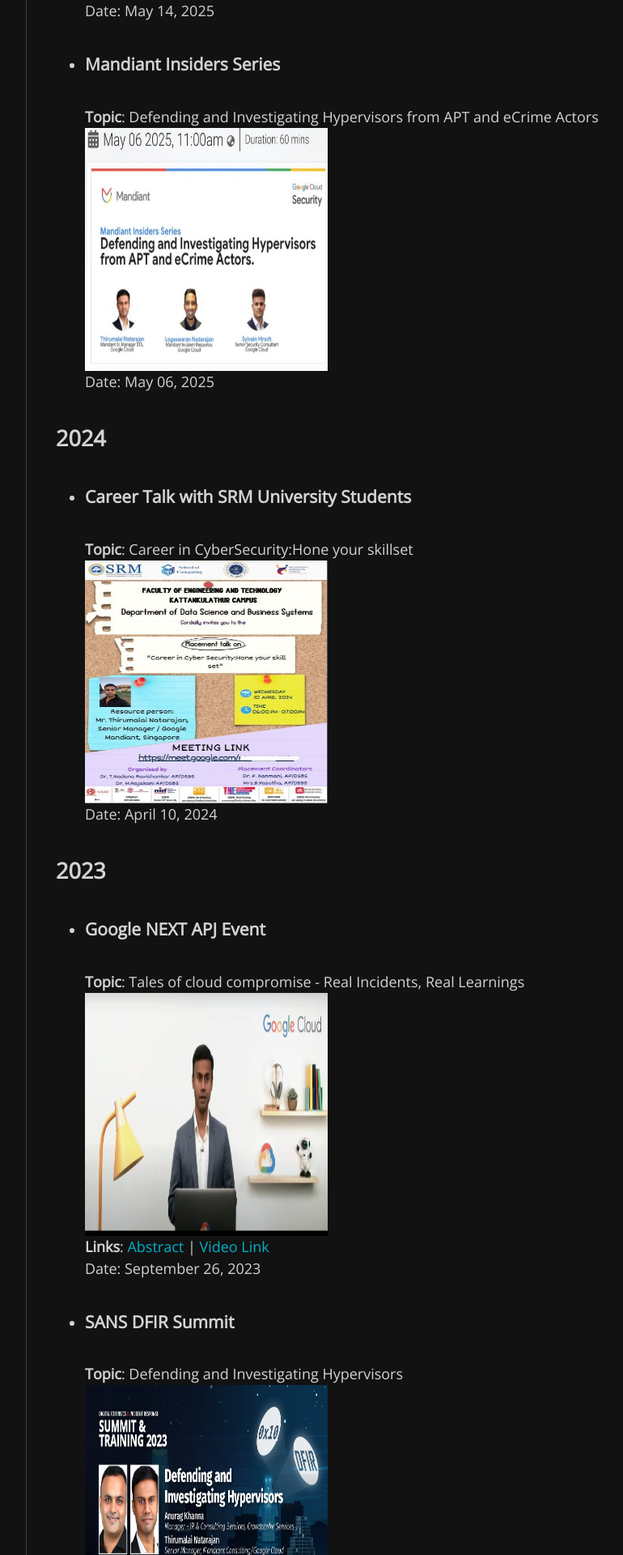
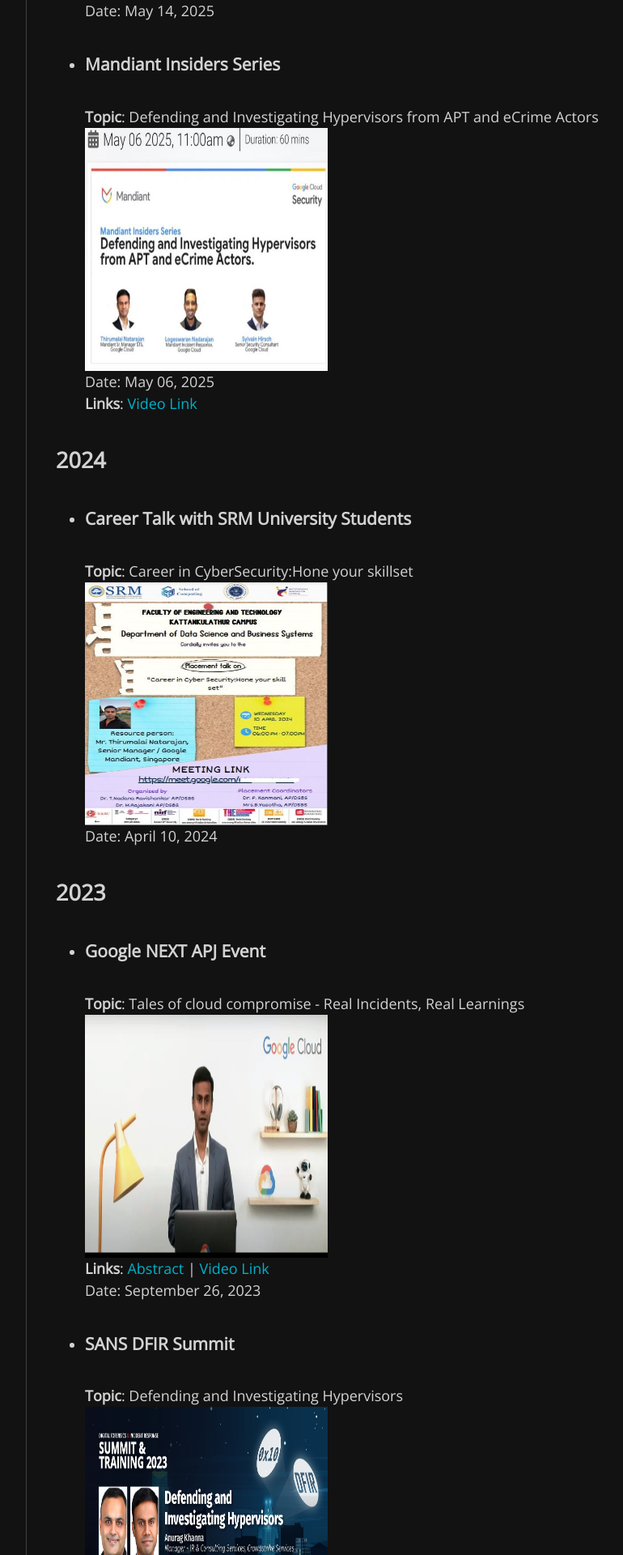
Before and after one commit to Th1ru-M/th1ru-m.github.io, a Jekyll site: the page built from talks.md, in a window 1280 px wide. Shown: the part 3080-5000 px from the top of the page at 81% size, without its empty margins (357-1127 px from the left). Built offline with Jekyll 4.4.1, drawn with Linux system fonts in a browser that asks for light colours; nearby versions of some CDN libraries; some web fonts are replaced.

Commit message:
Update talks.md

```diff
--- a/talks.md
+++ b/talks.md
@@ -48,6 +48,7 @@ Date: May 14, 2025
 **Topic**: Defending and Investigating Hypervisors from APT and eCrime Actors
 <img src="/image/Mandiantinsidersseries.JPG" width="300" height="300" />
 Date: May 06, 2025
+**Links**: [Video Link](https://www.brighttalk.com/webcast/12695/641271?utm_source=Mandiant&utm_medium=brighttalk&utm_campaign=641271)
 
 ## **2024**
 
```
